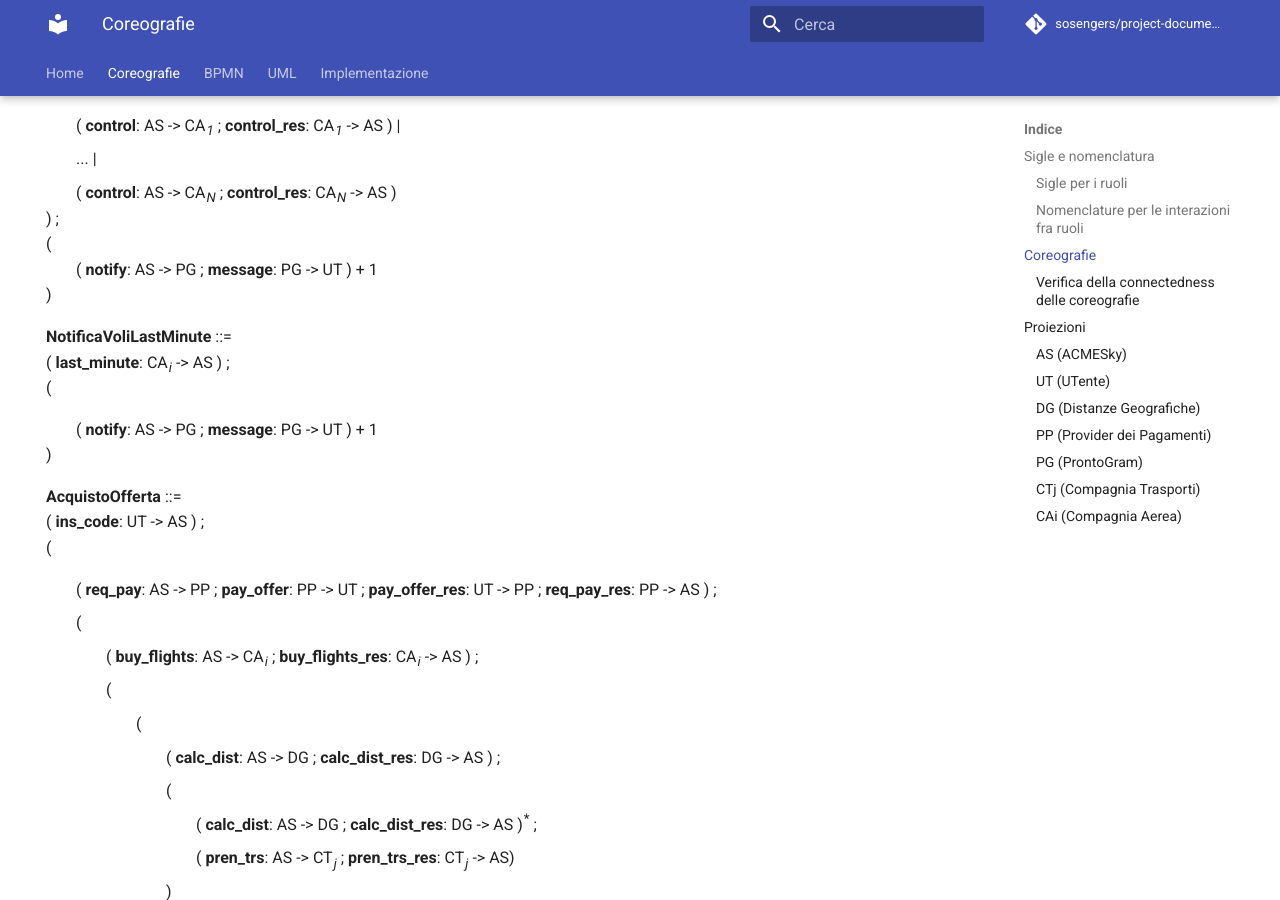
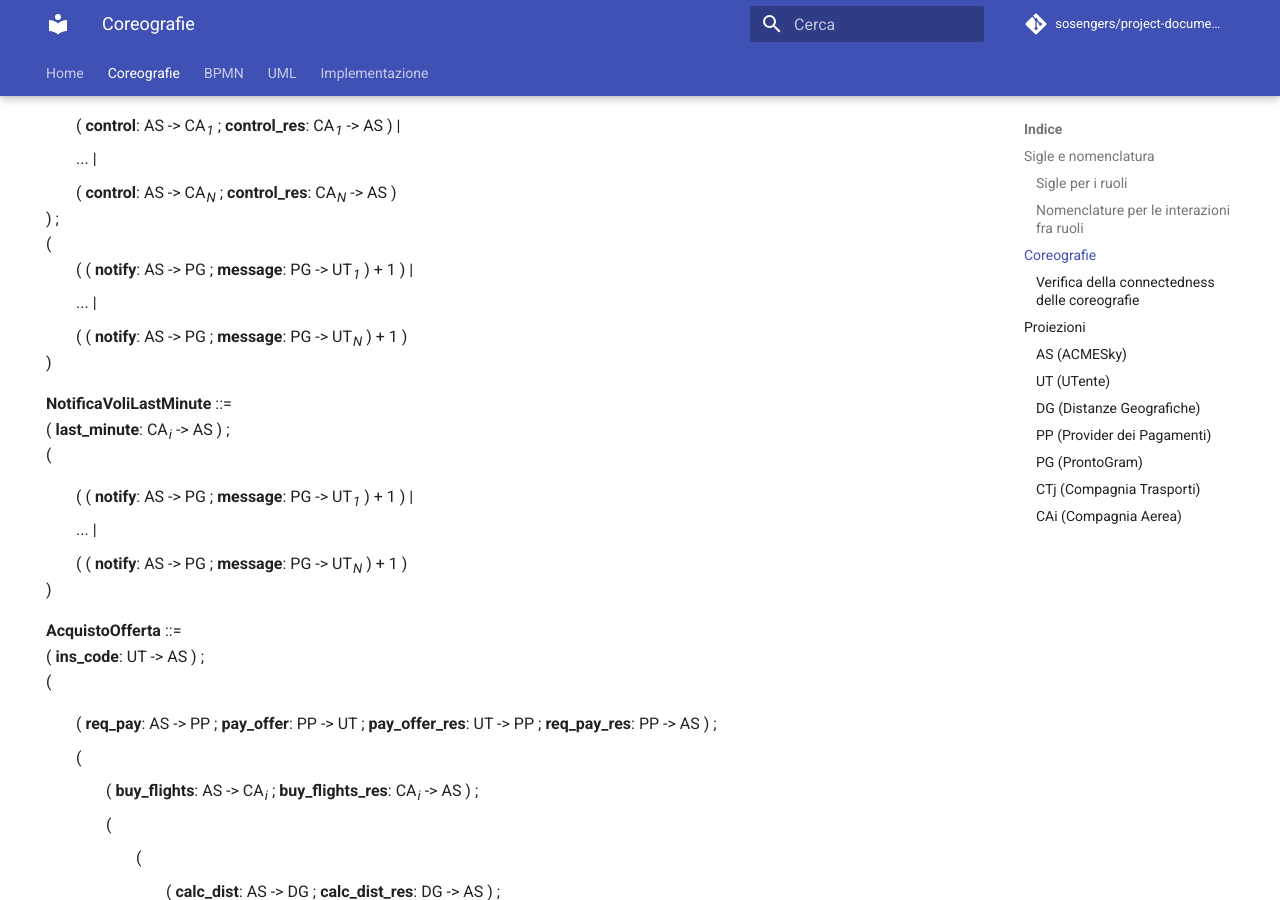
Before and after one commit to sosengers/project-documentation, an MkDocs documentation site: the page built from docs/coreografie.md, in a window 1280 px wide and 900 px high, scrolled down 1635 px. Built offline with MkDocs 1.6.1 and Material for MkDocs 9.7.7, drawn with Linux system fonts in a browser that asks for light colours; comment, search, counter and statistics services are not loaded.

Commit message:
Aggiornate coreografie VerificaGiornaliera e NotificaVoliLastMinute

```diff
--- a/docs/coreografie.md
+++ b/docs/coreografie.md
@@ -66,12 +66,14 @@ Le interazioni che non comprendono AS come mittente o destinatario sono molto se
 <ul>
     <li> ( <strong>control</strong>: AS -> CA<sub><em>1</em></sub> ; <strong>control_res</strong>: CA<sub><em>1</em></sub> -> AS ) | </li>
     <li> ... |</li>
-    <li> ( <strong>control</strong>: AS -> CA<sub><em>N</em></sub> ; <strong>control_res</strong>: CA<sub><em>N</em></sub> -> AS ) </li>
+    <li> ( <strong>control</strong>: AS -> CA<sub><em>N</em></sub> ; <strong>control_res</strong>: CA<sub><em>N</em></sub> -> AS )</li>
 </ul>
 ) ;<br />
 (
 <ul>
-    <li> ( <strong>notify</strong>: AS -> PG ; <strong>message</strong>: PG -> UT ) + 1</li>
+    <li> ( ( <strong>notify</strong>: AS -> PG ; <strong>message</strong>: PG -> UT<sub><em>1</em></sub> ) + 1 ) |</li>
+    <li> ... |</li>
+    <li> ( ( <strong>notify</strong>: AS -> PG ; <strong>message</strong>: PG -> UT<sub><em>N</em></sub> ) + 1 ) </li>
 </ul>
 )
 
@@ -82,7 +84,9 @@ Le interazioni che non comprendono AS come mittente o destinatario sono molto se
 ( <strong>last_minute</strong>: CA<sub><em>i</em></sub> -> AS ) ;<br />
 (
 <ul>
-    <li>( <strong>notify</strong>: AS -> PG ; <strong>message</strong>: PG -> UT ) + 1</li>
+    <li> ( ( <strong>notify</strong>: AS -> PG ; <strong>message</strong>: PG -> UT<sub><em>1</em></sub> ) + 1 ) |</li>
+    <li> ... |</li>
+    <li> ( ( <strong>notify</strong>: AS -> PG ; <strong>message</strong>: PG -> UT<sub><em>N</em></sub> ) + 1 ) </li>
 </ul>
 )
 
@@ -100,8 +104,8 @@ Le interazioni che non comprendono AS come mittente o destinatario sono molto se
     	<li>(</li>
         <li><ul>
             <li>(</li>
-            <!-- Calcolo distanza aeroporto/casa -->
             <li><ul>
+                <!-- Calcolo distanza aeroporto/casa -->
                 <li>( <strong>calc_dist</strong>: AS -> DG ; <strong>calc_dist_res</strong>: DG -> AS ) ;</li>
                 <li>(</li>
                 <li><ul>
```
